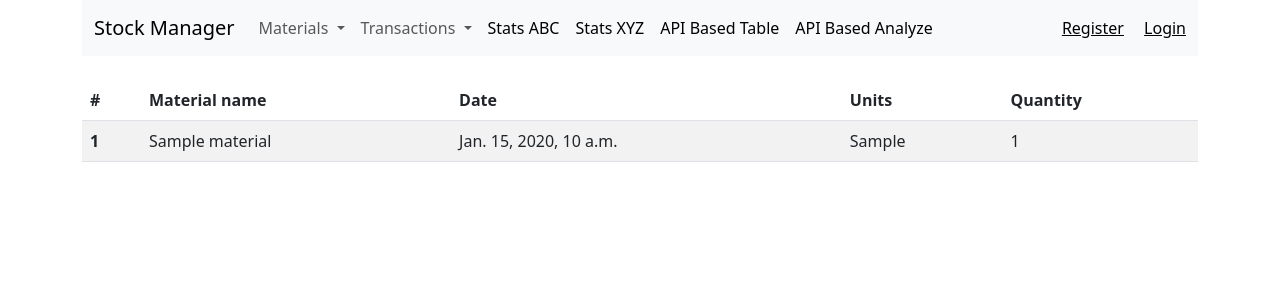
After one commit to Andrewakiv/inventory_managment_system, a Django app: template src/inventory/templates/inventory/materials_cons_agg.html in a window 1280 px wide. The commit adds this page. Shown: the top 300 px of the page. Run offline with Django 3.2, Linux system fonts and the light colour scheme; the template is opened without the code that fills it: most values are stand-ins (such as "Sample title", 1, 10 or a date in 2020); some libraries are stand-ins or nearby versions.

Commit message:
views for airflow tables

```diff
--- a/src/inventory/air_models.py
+++ b/src/inventory/air_models.py
@@ -38,7 +38,7 @@ class Order(models.Model):
         managed = False
 
     def __str__(self):
-        return f"Order {self.id} by {self.client_name}"
+        return f"Order {self.id} by {self.client_name} at {self.created_at}"
 
 
 class ConsumptionStandard(models.Model):
--- /dev/null
+++ b/src/inventory/templates/inventory/materials_cons_agg.html
@@ -0,0 +1,26 @@
+{% extends 'base.html' %}
+
+{% block content %}
+<table class="table table-striped">
+  <thead>
+    <tr>
+      <th scope="col">#</th>
+      <th scope="col">Material name</th>
+      <th scope="col">Date</th>
+      <th scope="col">Units</th>
+      <th scope="col">Quantity</th>
+    </tr>
+  </thead>
+  <tbody>
+    {% for material in data %}
+    <tr>
+      <th scope="row">{{ forloop.counter }}</th>
+      <td>{{ material.material__name }}</a></td>
+      <td>{{ material.date }}</td>
+      <td>{{ material.material__unit }}</td>
+      <td>{{ material.total_quantity }}</td>
+    </tr>
+    {% endfor %}
+  </tbody>
+</table>
+{% endblock content %}
--- a/src/inventory/views.py
+++ b/src/inventory/views.py
@@ -192,9 +192,3 @@ def get_sales_chart(request, year, material_id):
             },
         }
     )
-
-
-from .air_models import MaterialConsumption
-def test_airflow_table(request):
-    m_comp = MaterialConsumption.objects.all()
-    return render(request, "inventory/m_comp.html", {"m_comp": m_comp})
--- a/src/templates/base.html
+++ b/src/templates/base.html
@@ -94,6 +94,12 @@
 				<li class="nav-item">
 					<a class="nav-link active" aria-current="page" href="{% url 'inventory:materials_xyz_stats' %}">Stats XYZ</a>
 				</li>
+				<li class="nav-item">
+					<a class="nav-link active" aria-current="page" href="{% url 'inventory:airflow_table' %}">API Based Table</a>
+				</li>
+				<li class="nav-item">
+					<a class="nav-link active" aria-current="page" href="{% url 'inventory:airflow_analyzed' %}">API Based Analyze</a>
+				</li>
             </ul>
 			<span class="navbar-text ms-auto">
 				{% if request.user.is_authenticated %}
```
Also changed, not shown: src/inventory/air_views.py (added, +20 -0 lines), src/inventory/templates/inventory/materials_consumption.html (renamed from src/inventory/templates/inventory/m_comp.html, +4 -4 lines), src/inventory/urls.py (+5 -5 lines).
